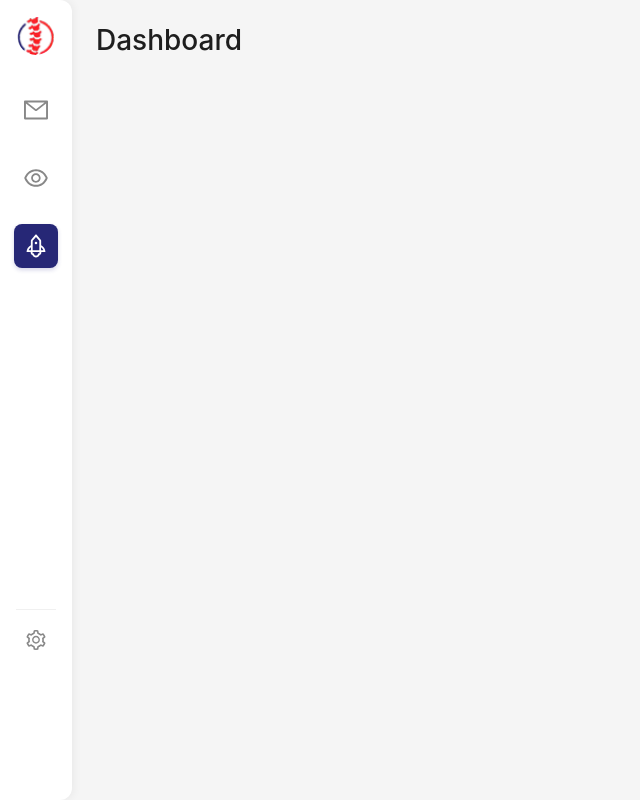
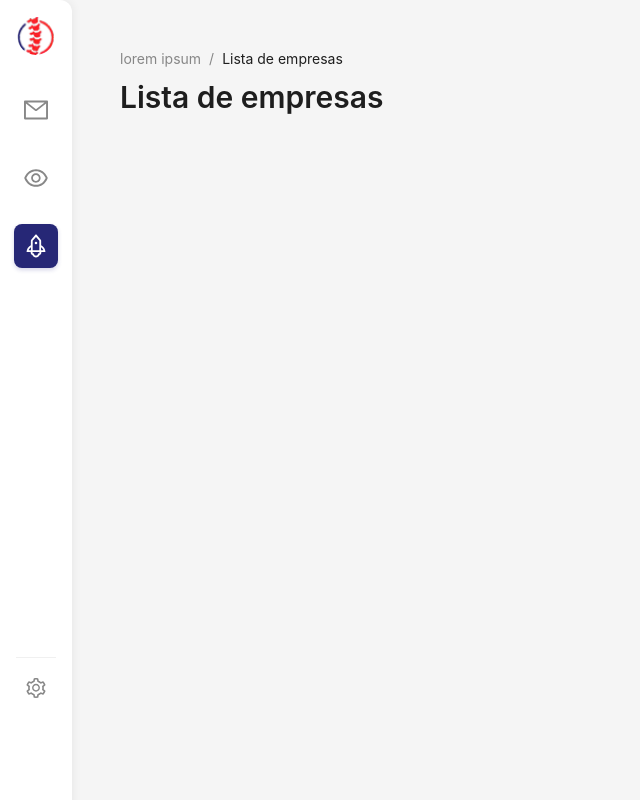
Before and after one commit to felipeallen20/Prueba-7am, a Next.js app: page /dashboard in a window 1280 px wide. Shown: the whole page, without its empty margins (0-640 px from the left). Built offline with nearby package versions, Linux system fonts and the light colour scheme.

Commit message:
feat(dashboard): header section added

```diff
--- a/src/app/dashboard/page.tsx
+++ b/src/app/dashboard/page.tsx
@@ -1,9 +1,33 @@
-import React from 'react';
+"use client";
+
+import { Breadcrumb, Typography, Table, Layout } from 'antd';
+
+const { Header, Content } = Layout;
+const { Title } = Typography;
 
 export default function Dashboard() {
+  const empresas = [];
+
+  const columns = [
+    {
+      title: 'Nombre',
+      dataIndex: 'nombre',
+      key: 'nombre',
+    },
+  ];
+
   return (
-    <div>
-      <h1>Dashboard</h1>
-    </div>
+    <Layout style={{ minHeight: '100vh' }}>
+      <Content style={{ padding: '24px' }}>
+        <Breadcrumb style={{ marginBottom: 8 }}>
+          <Breadcrumb.Item>lorem ipsum</Breadcrumb.Item>
+          <Breadcrumb.Item>Lista de empresas</Breadcrumb.Item>
+        </Breadcrumb>
+
+        <Title level={2} style={{ marginBottom: 24 }}>
+          Lista de empresas
+        </Title>
+      </Content>
+    </Layout>
   );
 }
```
